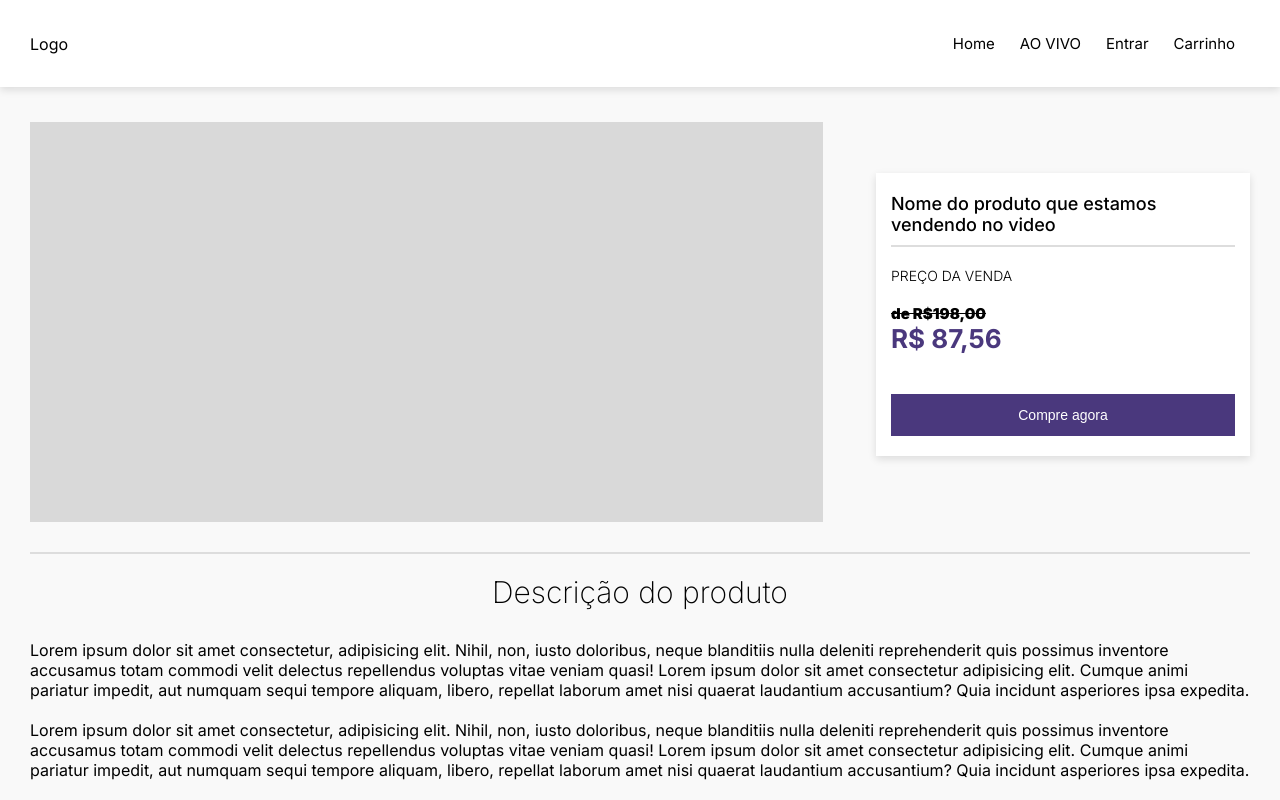
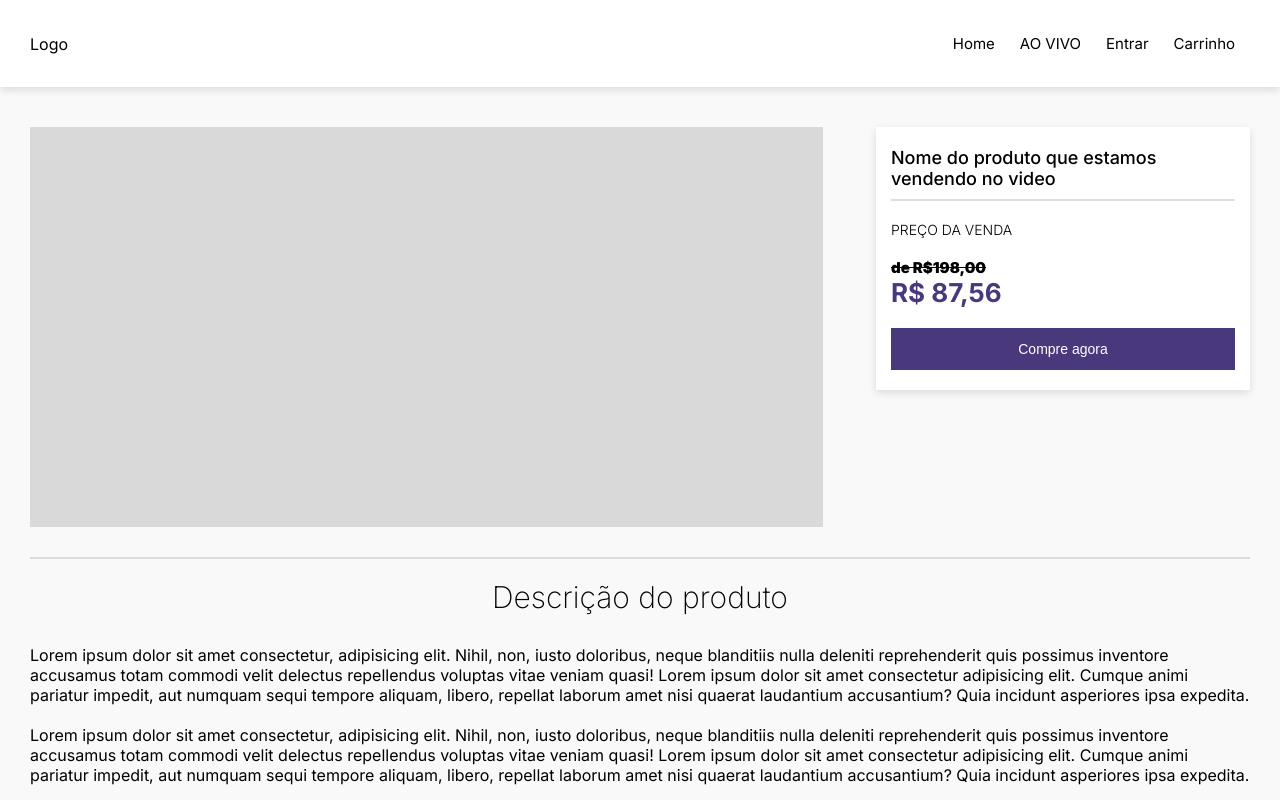
Before and after one commit to catarinogabrielle/ao_vivo_tv, a Next.js app: page /Product in a window 1280 px wide. Shown: the top 800 px of the page. Built offline with nearby package versions, Linux system fonts and the light colour scheme.

Commit message:
atualização tela do produto

```diff
--- a/src/app/Product/page.module.scss
+++ b/src/app/Product/page.module.scss
@@ -16,24 +16,19 @@
     margin: 20px;
     font-weight: 200;
     font-size: 30px;
+    color: #000;
+    margin-bottom: 30px;
   }
 }
 
 .product {
   display: flex;
-  align-items: center;
+  margin-top: 20px;
   justify-content: space-between;
 
   @media only screen and (max-width: 1000px) {
     flex-direction: column;
-
-    .banner {
-      width: 100%;
-    }
-
-    .boxInfo {
-      margin: 30px;
-    }
+    margin-top: 15px;
   }
 }
 
@@ -41,11 +36,11 @@
   display: flex;
   width: 65%;
   height: 400px;
-  margin-top: 15px;
   background-color: #D9D9D9;
 
   @media only screen and (max-width: 1000px) {
     height: 300px;
+    width: 100%;
   }
 }
 
@@ -57,7 +52,7 @@
   box-shadow: 0px 3px 8px rgba(0, 0, 0, 0.123);
   padding: 20px 15px;
   height: max-content;
-  margin-left: 20px;
+  margin: 0 0 20px 20px;
 
   h1 {
     font-size: 18px;
--- a/src/app/Product/page.tsx
+++ b/src/app/Product/page.tsx
@@ -7,22 +7,30 @@ export default function Product() {
       <div className={styles.content}>
         <div className={styles.product}>
           <div className={styles.banner}></div>
+
           <div className={styles.boxInfo}>
             <h1>Nome do produto que estamos vendendo no video</h1>
+
             <div className={styles.line} />
+
             <div className={styles.info}>
               <h2>PREÇO DA VENDA</h2>
             </div>
-            <div style={{ marginBottom: 20 }} className={styles.info}>
+
+            <div className={styles.info}>
               <p>de R$198,00</p>
               <h3>R$ 87,56</h3>
             </div>
+
             <Button text='Compre agora' radius={0} />
           </div>
         </div>
-        <div className={styles.line} style={{ marginTop: '30px' }} />
-        <h4 style={{ marginBottom: '30px' }}>Descrição do produto</h4>
-        <div>
+
+        <div className={styles.line} style={{ marginTop: 30 }} />
+
+        <h4>Descrição do produto</h4>
+
+        <div style={{ marginBottom: 50 }}>
           <p>Lorem ipsum dolor sit amet consectetur, adipisicing elit. Nihil, non,
             iusto doloribus, neque blanditiis nulla deleniti reprehenderit quis
             possimus inventore accusamus totam commodi velit delectus repellendus
@@ -40,6 +48,6 @@ export default function Product() {
             accusantium? Quia incidunt asperiores ipsa expedita.</p>
         </div>
       </div>
-    </div >
+    </div>
   );
 }
--- a/src/app/globals.css
+++ b/src/app/globals.css
@@ -8,7 +8,7 @@ html,
 body {
   max-width: 100vw;
   overflow-x: hidden;
-  background-color: #F9F9F9;
+  background-color: #F9F9F9 !important;
 }
 
 a {
```
